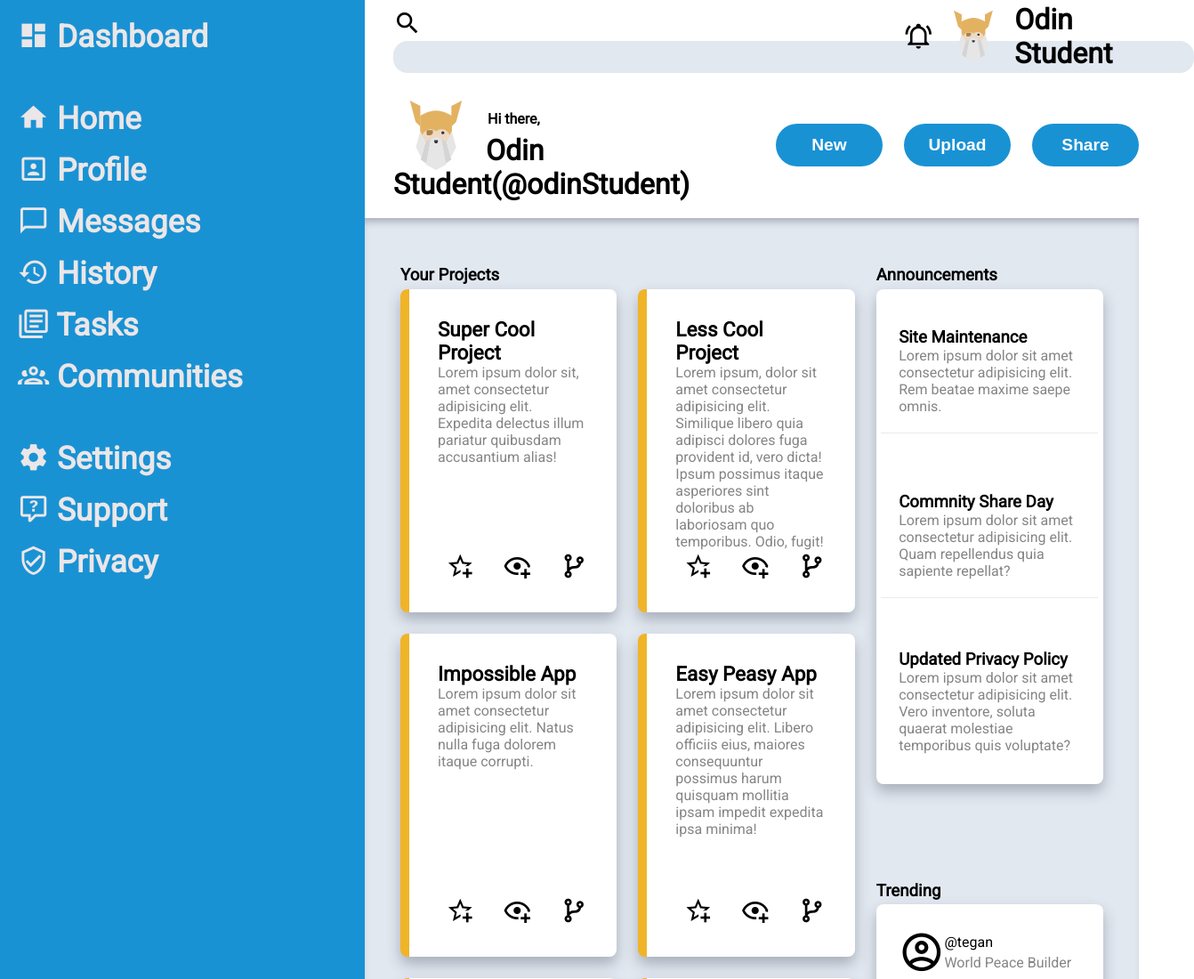
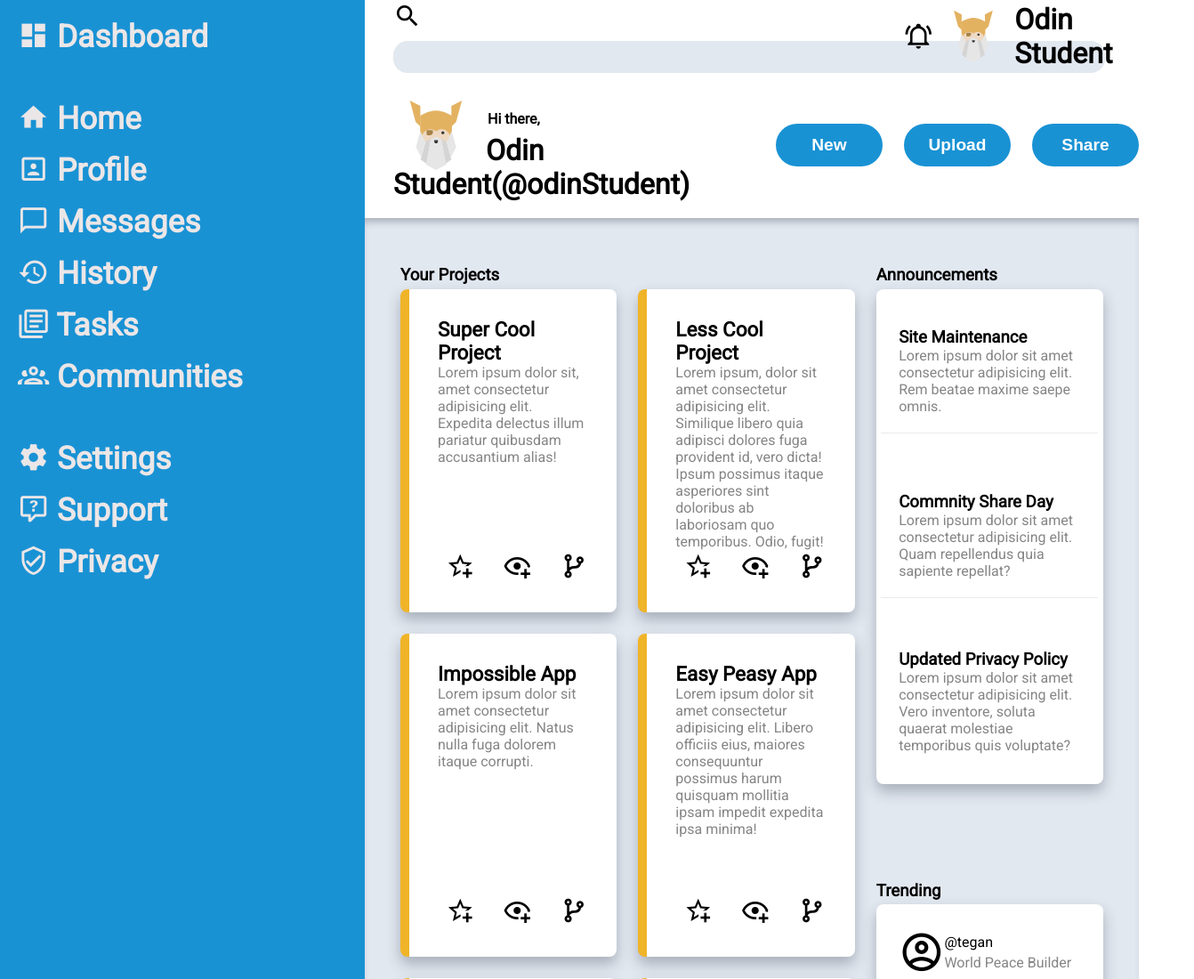
Before and after one commit to Marlonilao/Project-Admin-Dashboard, a website: page index.html in a window 1280 px wide. Shown: the top 1100 px of the page at 89% size, 1342 px wide, since content can reach past the window. Drawn offline with Linux system fonts and the light colour scheme.

Commit message:
minor fix

```diff
--- a/styles.css
+++ b/styles.css
@@ -58,17 +58,17 @@
 }
 
 .pre-header input[type='search'] {
-    width: 900px;
+    width: 800px;
     background-color: #e2e8f0;
     height: 36px;
     border-radius: 16px;
     border: none;
 }
 
-.pre-header div:first-child > span {
+/* .pre-header div:first-child > span {
     position: relative;
     bottom: -8px;
-}
+} */
 
 .pre-header div:first-child > span:hover,
 .pre-header div:last-child > span:hover {
```
